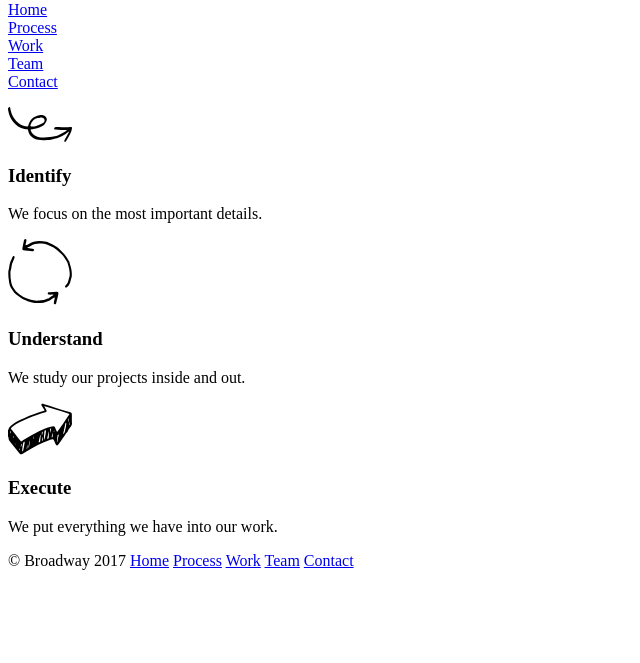
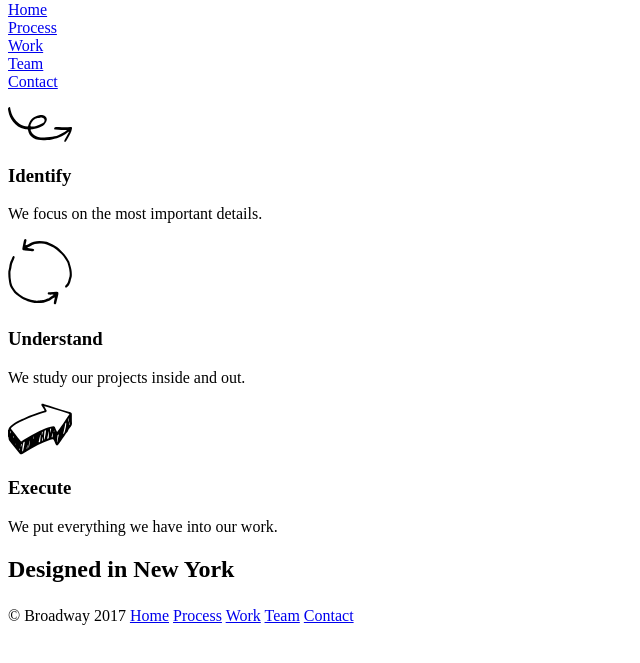
Before and after one commit to zalidane/Broadway, a plain HTML site: page index.html in a window 1280 px wide. Shown: the part 79-742 px from the top of the page, without its empty margins (0-640 px from the left). Drawn offline with Linux system fonts and the light colour scheme.

Commit message:
Add separator

```diff
--- a/index.html
+++ b/index.html
@@ -33,6 +33,7 @@
       </div>
     </div>
     <div id="separator">
+      <h2>Designed in New York</p>
     </div>
     <div id="info">
       <div id="portfolio" class="">
```
